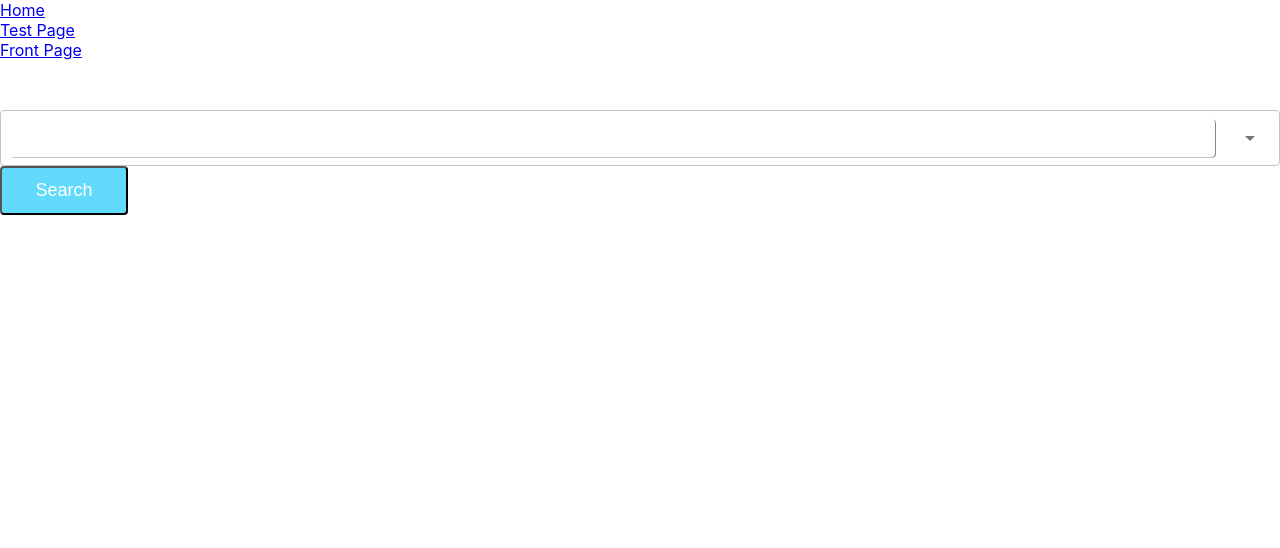
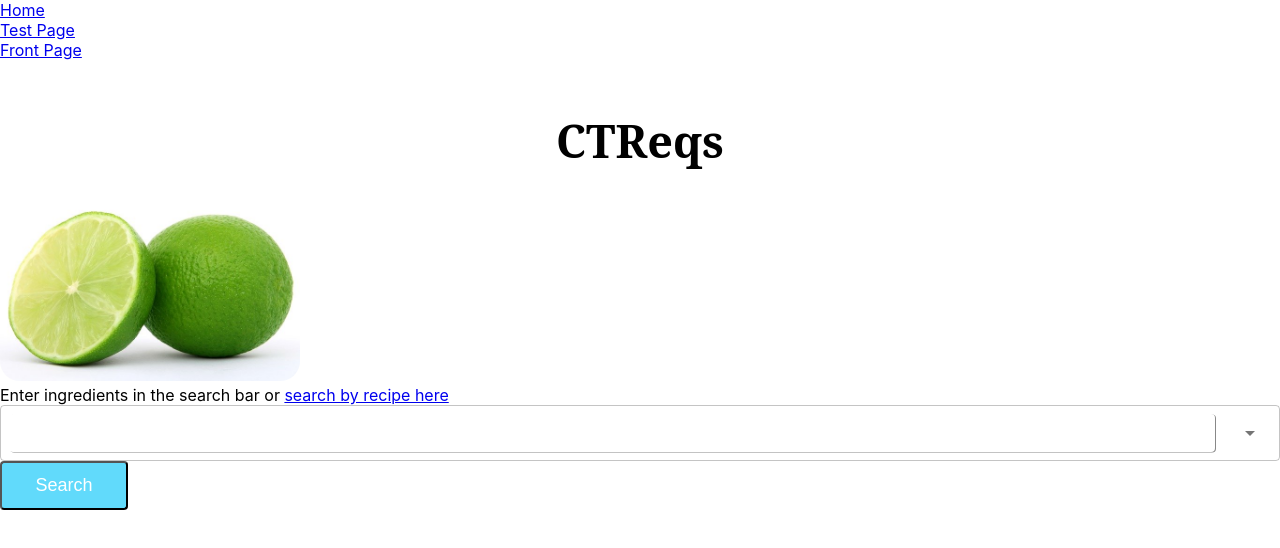
Before and after one commit to shance327/ctreqs, a React (Create React App) app in the folder frontend/: page /FrontPage in a window 1280 px wide. Shown: the top 548 px of the page. Built offline with nearby package versions, Linux system fonts and the light colour scheme; no server answers.

Commit message:
Switch between recipe and ingredient search

```diff
--- a/frontend/src/Components/Pages/TestPage.js
+++ b/frontend/src/Components/Pages/TestPage.js
@@ -12,6 +12,7 @@ class TestPage extends React.Component {
             <div className="SearchPage">
                 <h1>CTReqs</h1>
                 <img src = "lime.jpg" style= {{ width: 300, height: 200, borderRadius: 20}}  />
+                <p>Enter recipe name in the search bar or <a href='\FrontPage'>search by ingredients here</a> </p>
 
                 <input
                     name="text"
--- a/frontend/src/Components/UI/SearchBar.js
+++ b/frontend/src/Components/UI/SearchBar.js
@@ -51,6 +51,9 @@ export default class SearchBar extends Component {
         else {
             return (
                 <div className="container-search" style={{marginTop: 50}}>
+                    <h1>CTReqs</h1>
+                    <img src = "lime.jpg" style= {{ width: 300, height: 200, borderRadius: 20}}  />
+                    <p>Enter ingredients in the search bar or <a href='\TestPage'>search by recipe here</a> </p>
                     <Autocomplete
                         multiple
                         size = 'medium'
@@ -80,6 +83,10 @@ export default class SearchBar extends Component {
         this.makeApiCall(this.state.selected);
     };
 
+    searchByRecipe = () => {
+        window.location = '/TestPage';
+    };
+
     // Makes request for all recipes containing one or more of the ingredients selected on the search bar
     // Response is returned into the response variable of the state object
     makeApiCall = searchInput => {
```
